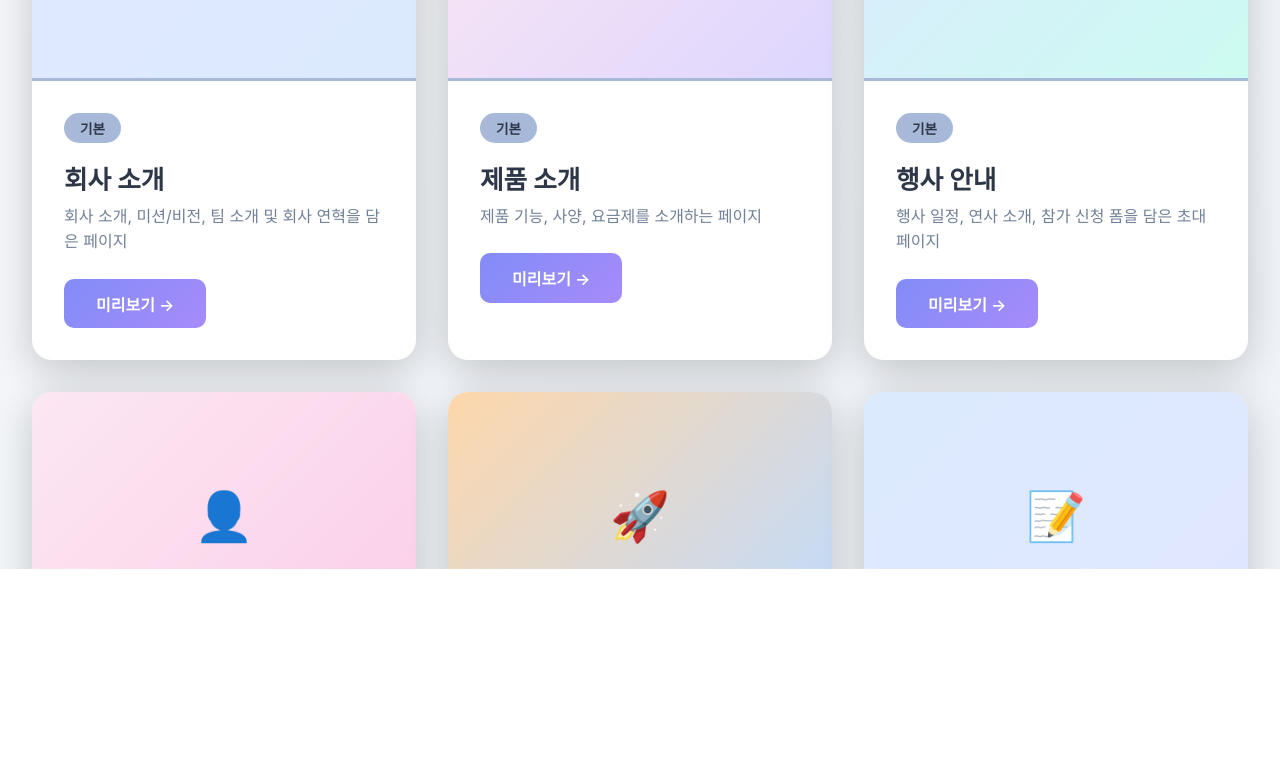
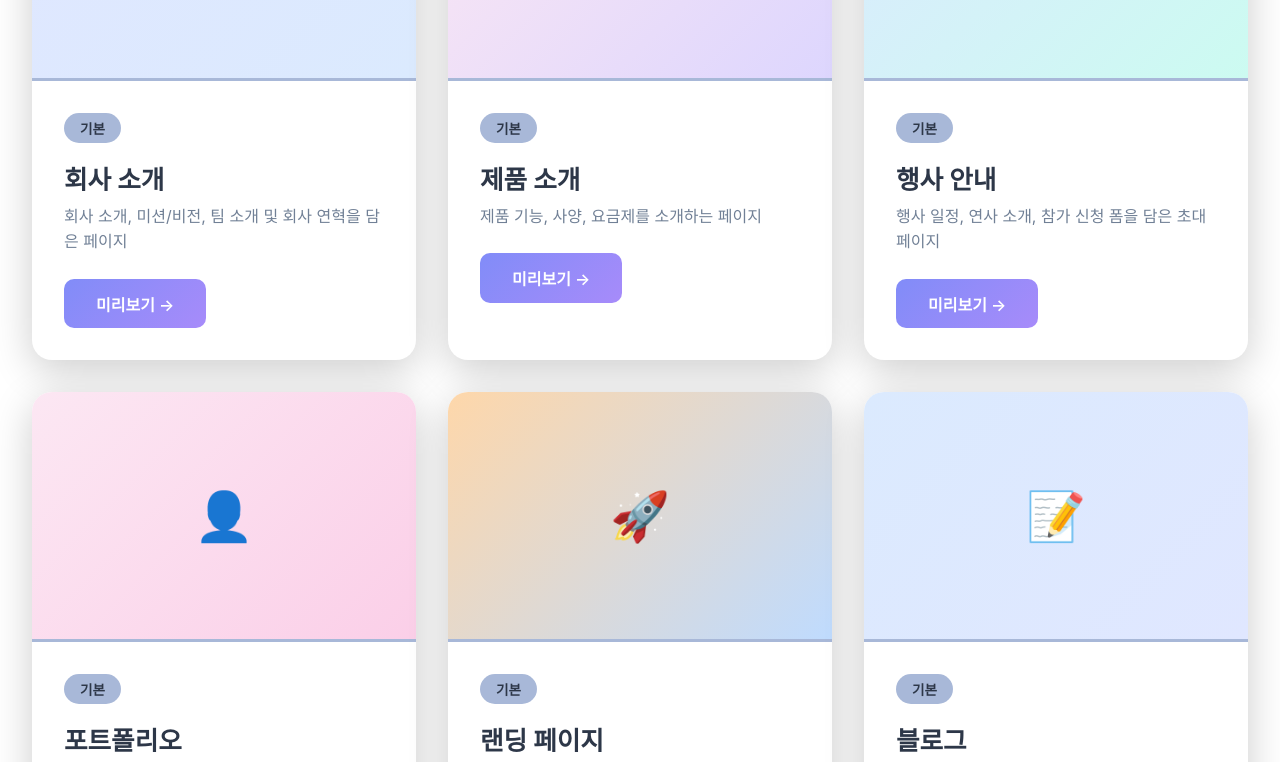
Before and after one commit to BBInJunHwang/FE-Template02, a website: page index.html in a window 1280 px wide. Shown: the part 448-1210 px from the top of the page. Drawn offline with Linux system fonts and the light colour scheme.

Commit message:
feat change main page color

```diff
--- a/index.html
+++ b/index.html
@@ -13,7 +13,7 @@
 
         body {
             font-family: -apple-system, BlinkMacSystemFont, 'Segoe UI', Roboto, Oxygen, Ubuntu, Cantarell, sans-serif;
-            background: linear-gradient(135deg, #f5f7fa 0%, #e8eef5 100%);
+            background: #ffffff;
             min-height: 100vh;
             padding: 2rem;
         }
```
